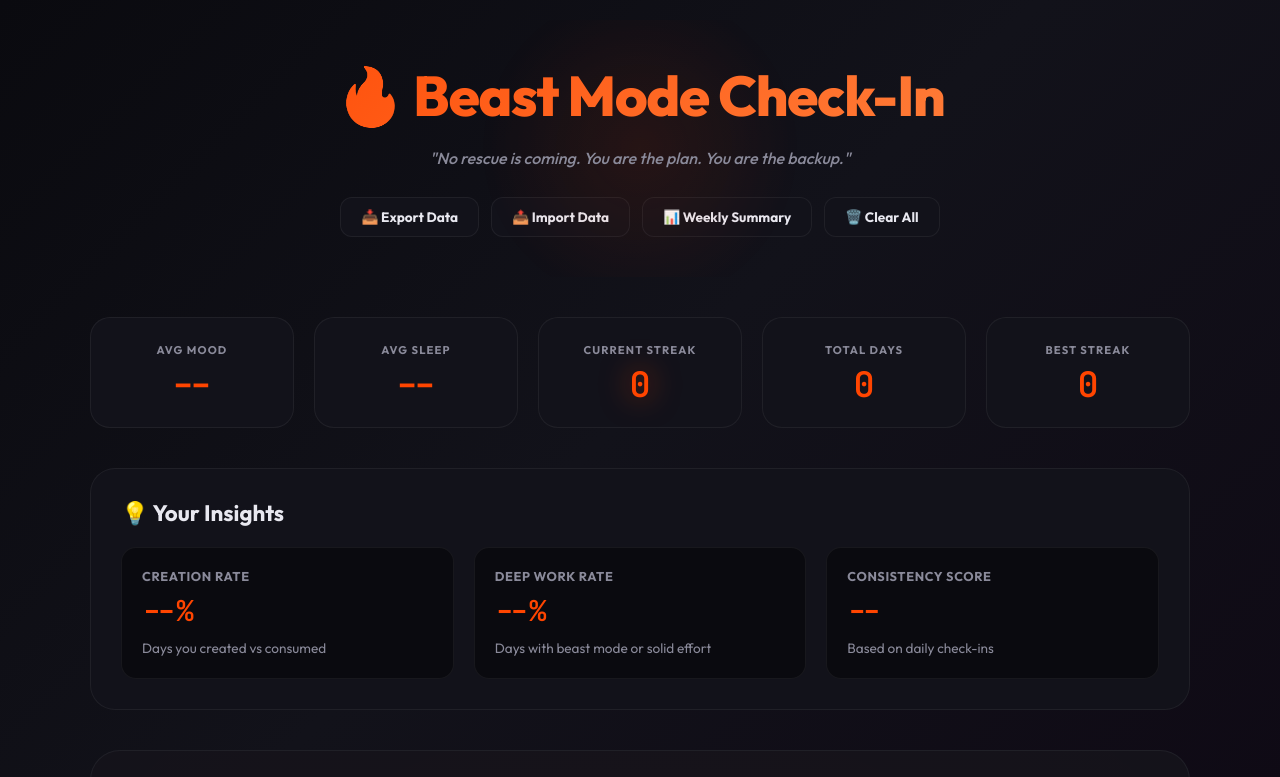
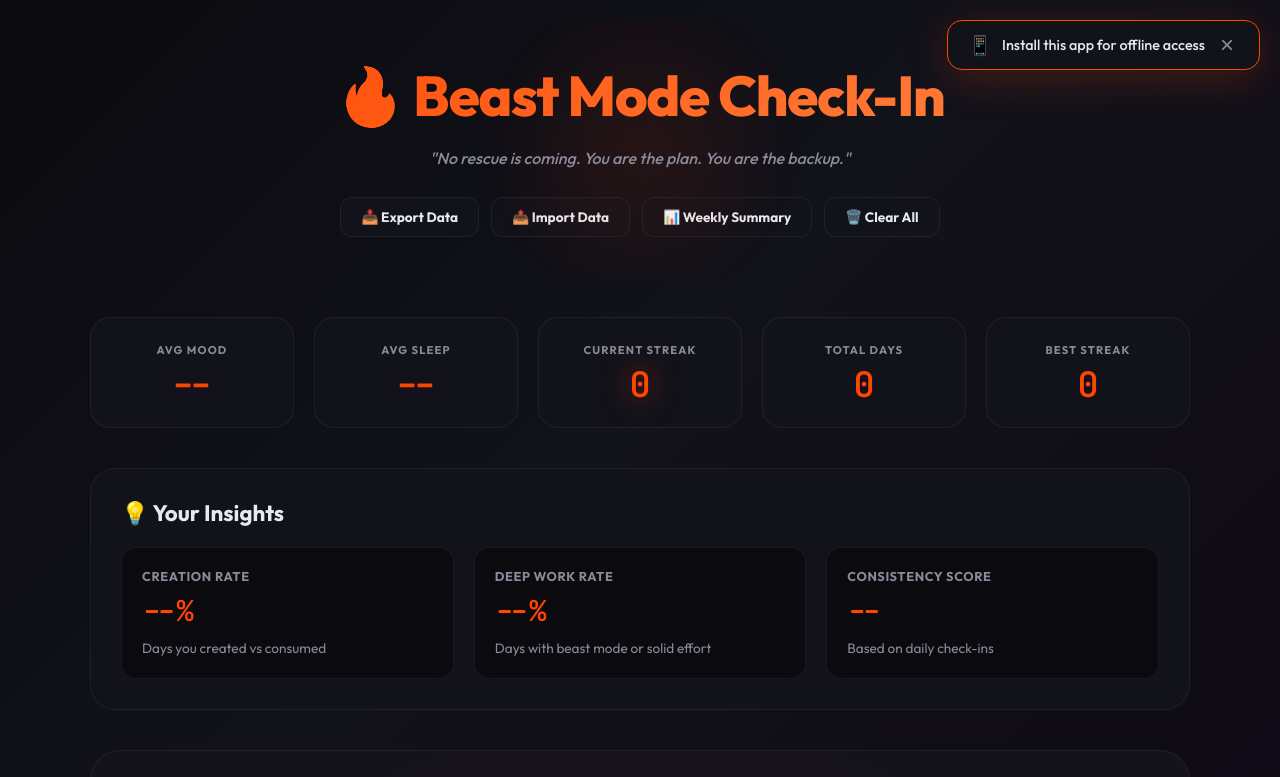
Before and after one commit to Kennedy178/Daily-Check-in-Accountability-tool, a plain HTML site: page index.html in a window 1280 px wide. Shown: the top 777 px of the page. Drawn offline with Linux system fonts and the light colour scheme.

Commit message:
Implement PWA features and install notice
Add PWA support with install notice and service worker registration.

```diff
--- a/index.html
+++ b/index.html
@@ -8,7 +8,18 @@
   <link rel="preconnect" href="https://fonts.googleapis.com">
   <link rel="preconnect" href="https://fonts.gstatic.com" crossorigin>
   <link href="https://fonts.googleapis.com/css2?family=Outfit:wght@400;500;700;800&family=JetBrains+Mono:wght@400;600&display=swap" rel="stylesheet">
-  <style>
+
+
+ <!-- PWA Manifest -->
+<link rel="manifest" href="manifest.json">
+<meta name="theme-color" content="#ff4500">
+<meta name="apple-mobile-web-app-capable" content="yes">
+<meta name="apple-mobile-web-app-status-bar-style" content="black-translucent">
+<meta name="apple-mobile-web-app-title" content="Beast Mode">
+<link rel="apple-touch-icon" href="./icons/icon-192.png">
+
+
+ <style>
     * {
       margin: 0;
       padding: 0;
@@ -47,6 +58,82 @@
       from { opacity: 0; transform: translateY(20px); }
       to { opacity: 1; transform: translateY(0); }
     }
+
+/* PWA Install Notice */
+.pwa-notice {
+  position: fixed;
+  top: 20px;
+  right: 20px;
+  z-index: 1000;
+  animation: slideInRight 0.5s ease-out;
+  display: none;
+}
+
+.pwa-notice.show {
+  display: block;
+}
+
+@keyframes slideInRight {
+  from {
+    opacity: 0;
+    transform: translateX(100px);
+  }
+  to {
+    opacity: 1;
+    transform: translateX(0);
+  }
+}
+
+.pwa-notice-content {
+  background: var(--bg-surface);
+  border: 1px solid var(--accent-orange);
+  border-radius: 15px;
+  padding: 12px 20px;
+  display: flex;
+  align-items: center;
+  gap: 10px;
+  box-shadow: 0 10px 40px rgba(255, 69, 0, 0.2);
+}
+
+.pwa-notice-icon {
+  font-size: 1.2rem;
+}
+
+.pwa-notice-text {
+  color: var(--text-primary);
+  font-size: 0.9rem;
+  font-weight: 500;
+}
+
+.pwa-notice-close {
+  background: none;
+  border: none;
+  color: var(--text-muted);
+  font-size: 1.5rem;
+  cursor: pointer;
+  padding: 0 5px;
+  line-height: 1;
+  transition: color 0.2s;
+}
+
+.pwa-notice-close:hover {
+  color: var(--accent-orange);
+}
+
+@keyframes slideOutRight {
+  to {
+    opacity: 0;
+    transform: translateX(100px);
+  }
+}
+
+@media (max-width: 768px) {
+  .pwa-notice {
+    top: 10px;
+    right: 10px;
+    left: 10px;
+  }
+}
 
     /* Header */
     header {
@@ -1029,6 +1116,14 @@
   <div class="container">
     <!-- Header -->
     <header>
+      <!-- PWA Install Notice (shows once) -->
+<div class="pwa-notice" id="pwaNotice">
+  <div class="pwa-notice-content">
+    <span class="pwa-notice-icon">📱</span>
+    <span class="pwa-notice-text">Install this app for offline access</span>
+    <button class="pwa-notice-close" onclick="dismissPwaNotice()">×</button>
+  </div>
+</div>
       <h1>🔥 Beast Mode Check-In</h1>
       <p class="tagline">"No rescue is coming. You are the plan. You are the backup."</p>
       <div class="header-actions">
@@ -1303,6 +1398,8 @@
     function init() {
       // Set today's date
       dateInput.valueAsDate = new Date();
+        // Show PWA notice (once only)
+        showPwaNotice();
 
       // Setup toggle buttons
       document.querySelectorAll('.toggle-btn').forEach(btn => {
@@ -1324,6 +1421,26 @@
       renderHistory();
       updateStats();
     }
+    function showPwaNotice() {
+  // Check if already dismissed
+  const dismissed = localStorage.getItem('pwaNoticeDismissed');
+
+  // Only show if not dismissed and app is installable
+  if (!dismissed && !window.matchMedia('(display-mode: standalone)').matches) {
+    setTimeout(() => {
+      document.getElementById('pwaNotice').classList.add('show');
+    }, 3000); // Show after 3 seconds
+  }
+}
+
+function dismissPwaNotice() {
+  const notice = document.getElementById('pwaNotice');
+  notice.style.animation = 'slideOutRight 0.3s ease-out';
+  setTimeout(() => {
+    notice.classList.remove('show');
+    localStorage.setItem('pwaNoticeDismissed', 'true');
+  }, 300);
+}
 
     function handleToggle(e) {
       e.preventDefault();
@@ -1682,6 +1799,14 @@
     window.showWeeklySummary = showWeeklySummary;
     window.clearAllData = clearAllData;
     window.closeModal = closeModal;
+
+  // Register Service Worker for PWA
+  if ('serviceWorker' in navigator) {
+    navigator.serviceWorker.register('./service-worker.js')
+      .then(() => console.log('Service Worker registered'))
+      .catch((err) => console.log('Service Worker registration failed:', err));
+  }
+
   </script>
 
 </body>
```
